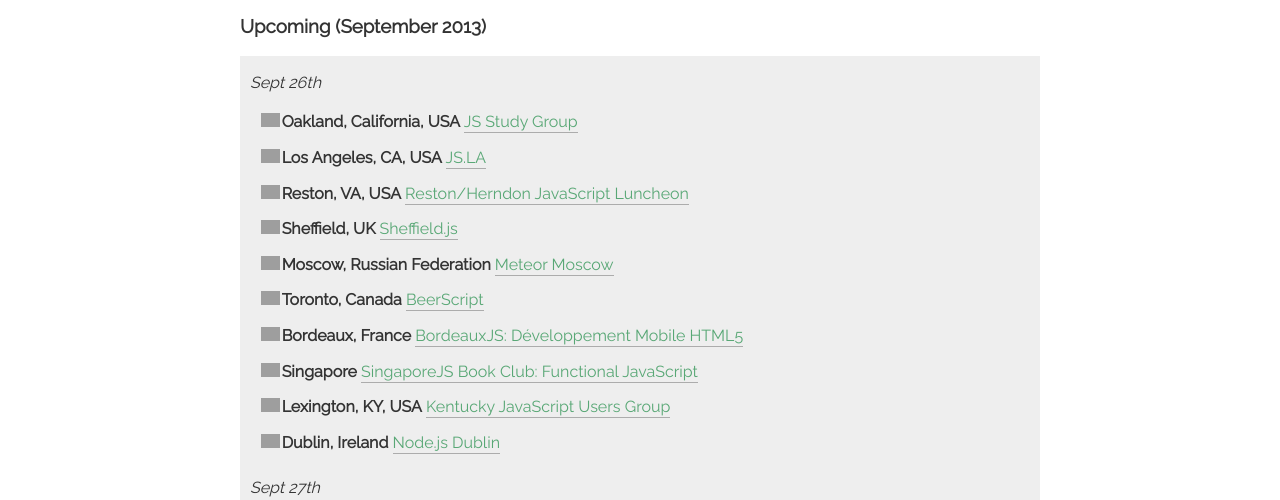
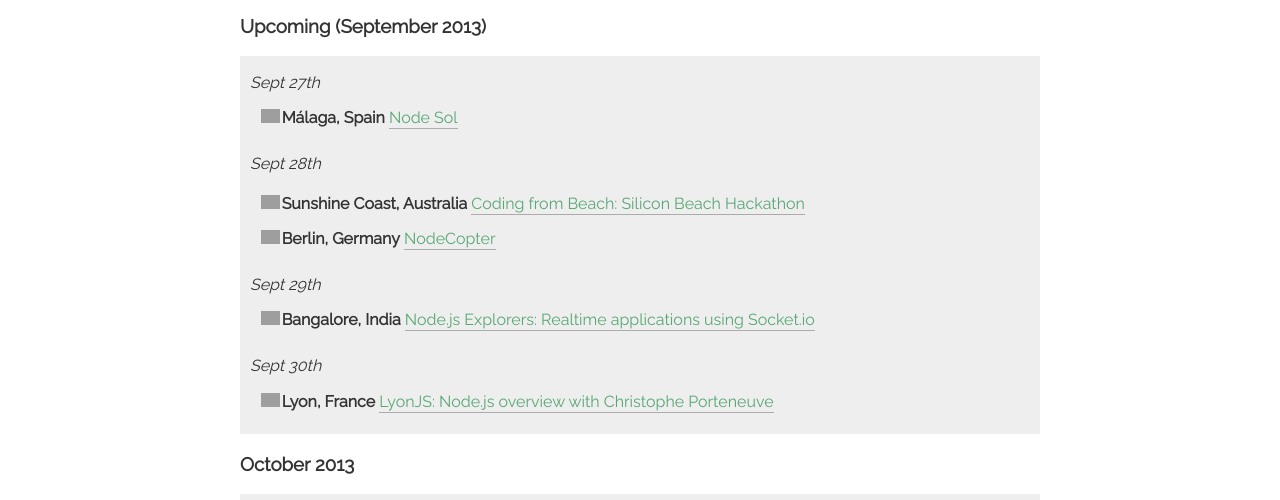
Before and after one commit to knode/node-meatspace, a website: page index.html in a window 1280 px wide. Shown: the part 319-819 px from the top of the page. Drawn offline with nearby package versions, Linux system fonts and the light colour scheme; grey boxes are pictures that could not be loaded.

Commit message:
Removing yesterday.

```diff
--- a/index.html
+++ b/index.html
@@ -51,19 +51,6 @@
 <p><em>If you know about any events that aren&#39;t listed please add them to the <a href="https://github.com/mikeal/node-meatspace/blob/gh-pages/README.md">README</a> and send a pull request.</em></p>
 <h3>Upcoming (September 2013)</h3>
 <ul>
-<li><em>Sept 26th</em><ul>
-<li><strong>Oakland, California, USA</strong> <a href="http://www.meetup.com/EBJavaScript/events/139340362/">JS Study Group</a></li>
-<li><strong>Los Angeles, CA, USA</strong> <a href="http://js.la">JS.LA</a></li>
-<li><strong>Reston, VA, USA</strong> <a href="http://www.meetup.com/Reston-Herndon-JavaScript-Luncheon/events/138318292/">Reston/Herndon JavaScript Luncheon</a></li>
-<li><strong>Sheffield, UK</strong> <a href="http://www.meetup.com/Sheffield-js/events/137475172/">Sheffield.js</a></li>
-<li><strong>Moscow, Russian Federation</strong> <a href="http://www.meetup.com/Meteor-Moscow/events/112063592/">Meteor Moscow</a></li>
-<li><strong>Toronto, Canada</strong> <a href="http://www.meetup.com/torontojs/events/136914932/">BeerScript</a></li>
-<li><strong>Bordeaux, France</strong> <a href="http://www.meetup.com/BordeauxJS/events/137641142/">BordeauxJS: Développement Mobile HTML5</a></li>
-<li><strong>Singapore</strong> <a href="http://www.meetup.com/Singapore-JS/events/139413902/">SingaporeJS Book Club: Functional JavaScript</a></li>
-<li><strong>Lexington, KY, USA</strong> <a href="http://www.meetup.com/Kentucky-JavaScript-Users-Group/events/141287282/">Kentucky JavaScript Users Group</a></li>
-<li><strong>Dublin, Ireland</strong> <a href="http://www.nodejsdublin.com/">Node.js Dublin</a></li>
-</ul>
-</li>
 <li><em>Sept 27th</em><ul>
 <li><strong>Málaga, Spain</strong> <a href="http://www.meetup.com/Node-Sol/events/138893332/">Node Sol</a></li>
 </ul>
```
Also changed, not shown: README.md.
